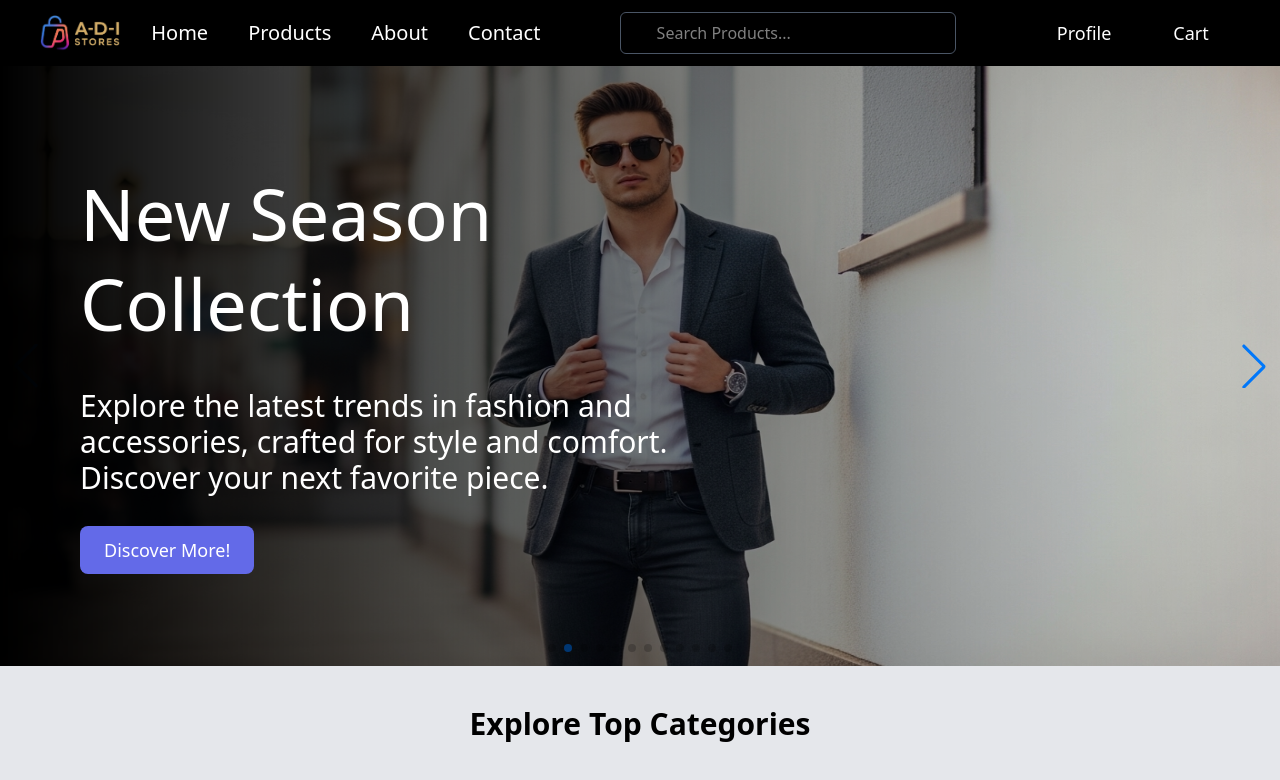
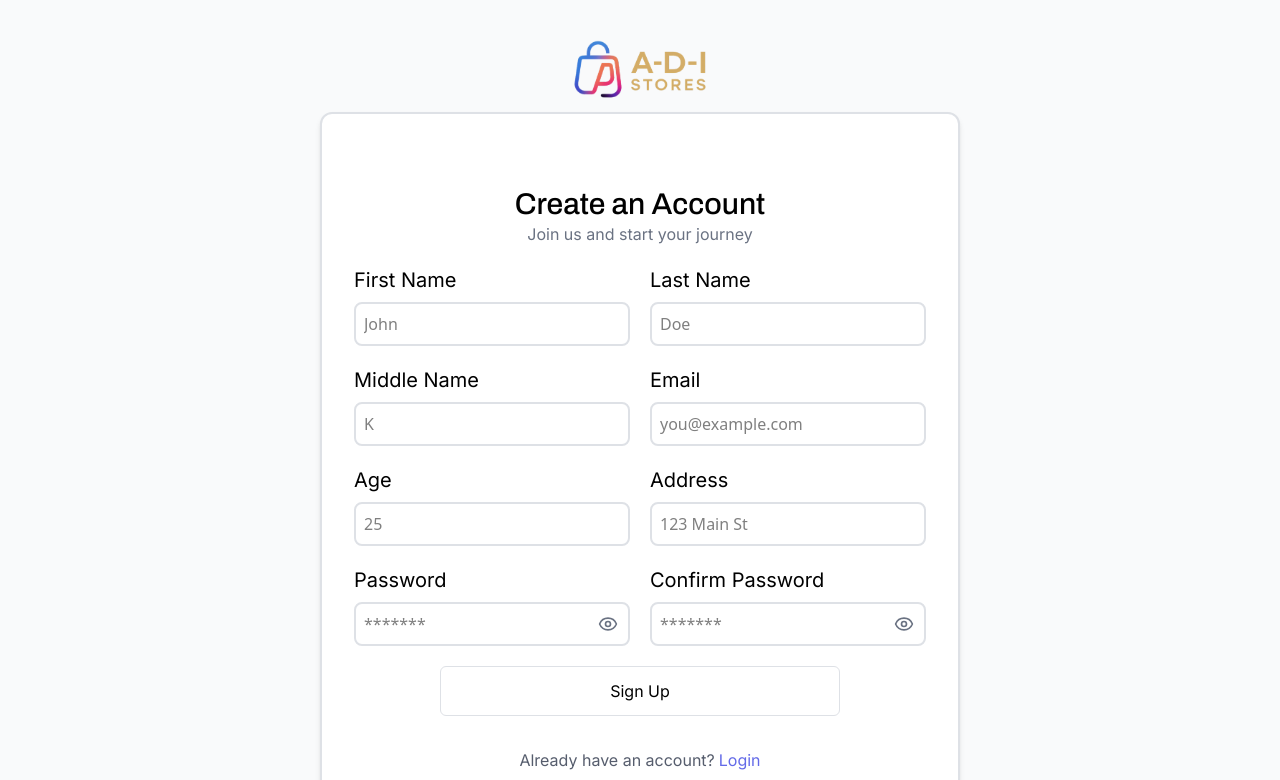
Before and after one commit to Adi-Ecommerce/AdiStores-Frontend, a React (Vite) app: page / in a window 1280 px wide. Shown: the top 780 px of the page. Built offline with nearby package versions, Linux system fonts and the light colour scheme; some icons are missing.

Commit message:
Home route changed

```diff
--- a/src/App.jsx
+++ b/src/App.jsx
@@ -17,10 +17,10 @@ function App() {
       <Routes>
         <Route element={<AuthLayout/>}>
             <Route path='/login' element={<Login />} />
-            <Route path='/register' element={<Register/>} />
+            <Route path='/' element={<Register/>} />
         </Route>
         <Route element={<MainLayout/>} >
-            <Route path='/' element={<Home/>} />
+            <Route path='/home' element={<Home/>} />
             <Route path='/products' element={<Products/>} />
             <Route path='/products/:id' element={<ProductList/>} />
             <Route path="/profile" element={<Profile/>} />
--- a/src/components/common/Header.jsx
+++ b/src/components/common/Header.jsx
@@ -25,7 +25,7 @@ function Header() {
             <aside className="hidden md:flex flex-1 justify-evenly items-center gap-4 lg:gap-8 xl:gap-12">
                 {/* Nav */}
                 <ul className="flex gap-4 md:gap-6 lg:gap-10 text-sm md:text-base lg:text-lg xl:text-xl font-normal">
-                    <Link to="/" className="hover:text-blue-400 cursor-pointer">Home</Link>
+                    <Link to="/home" className="hover:text-blue-400 cursor-pointer">Home</Link>
                     <Link to="/products" className="hover:text-blue-400 cursor-pointer">Products</Link>
                     <Link to='/about' className="hover:text-blue-400 cursor-pointer">About</Link>
                     <li className="hover:text-blue-400 cursor-pointer">Contact</li>
--- a/src/pages/Authentication/Login.jsx
+++ b/src/pages/Authentication/Login.jsx
@@ -44,7 +44,7 @@ function Login() {
             if (response.ok) {
                 toast.success(data.message || "Login successful!", { duration: 3000 });
                 setTimeout(() => {
-                    window.location.href = "/"; //redirect after 1s
+                    window.location.href = "/home"; //redirect after 1s
                 }, 1000);
             } else {
                 toast.error(data.message || "Login failed", { duration: 3000 });
@@ -146,7 +146,7 @@ function Login() {
             <span className="flex gap-2 place-self-center mt-3">
                 <p className="text-[#565d6dff] font-inter">Don’t have an account?</p>
                 <a
-                    href="/register"
+                    href="/"
                     className="font-inter text-[#636ae8ff] hover:text-[#171A1FFF]"
                 >
                     Sign Up
```
